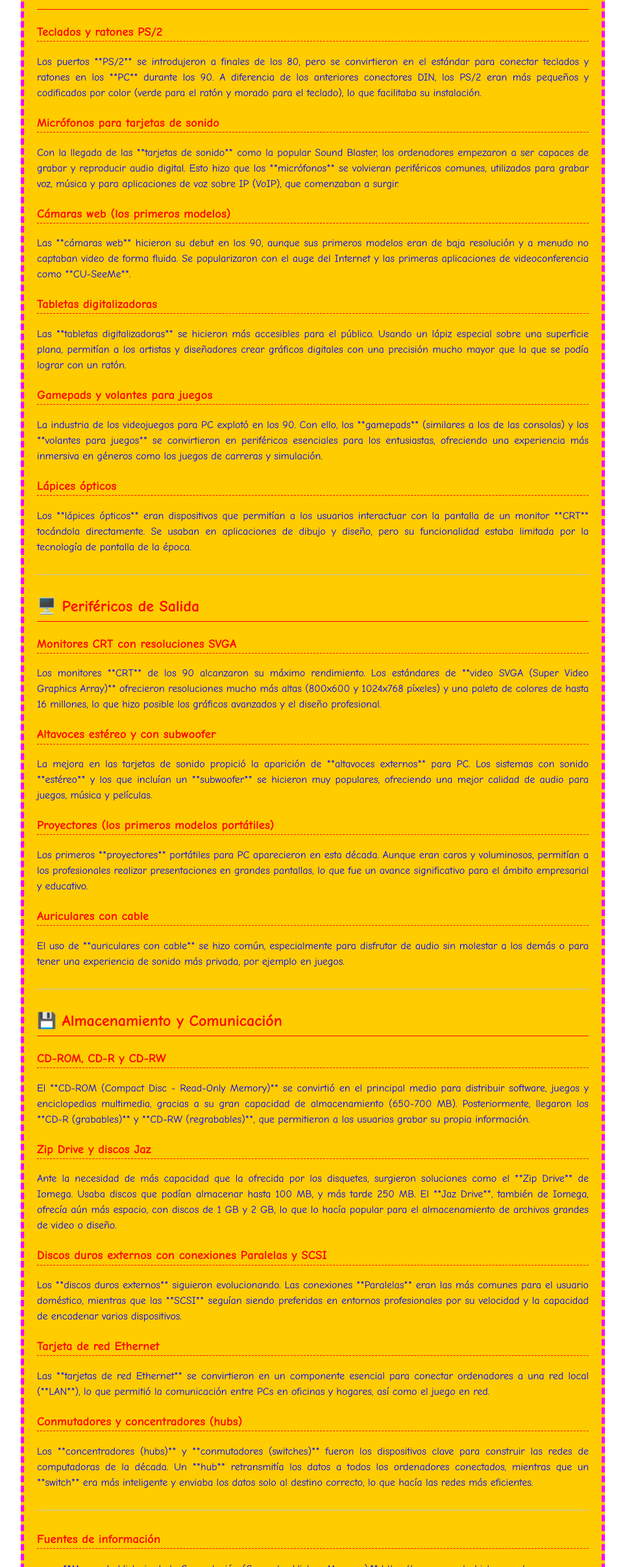
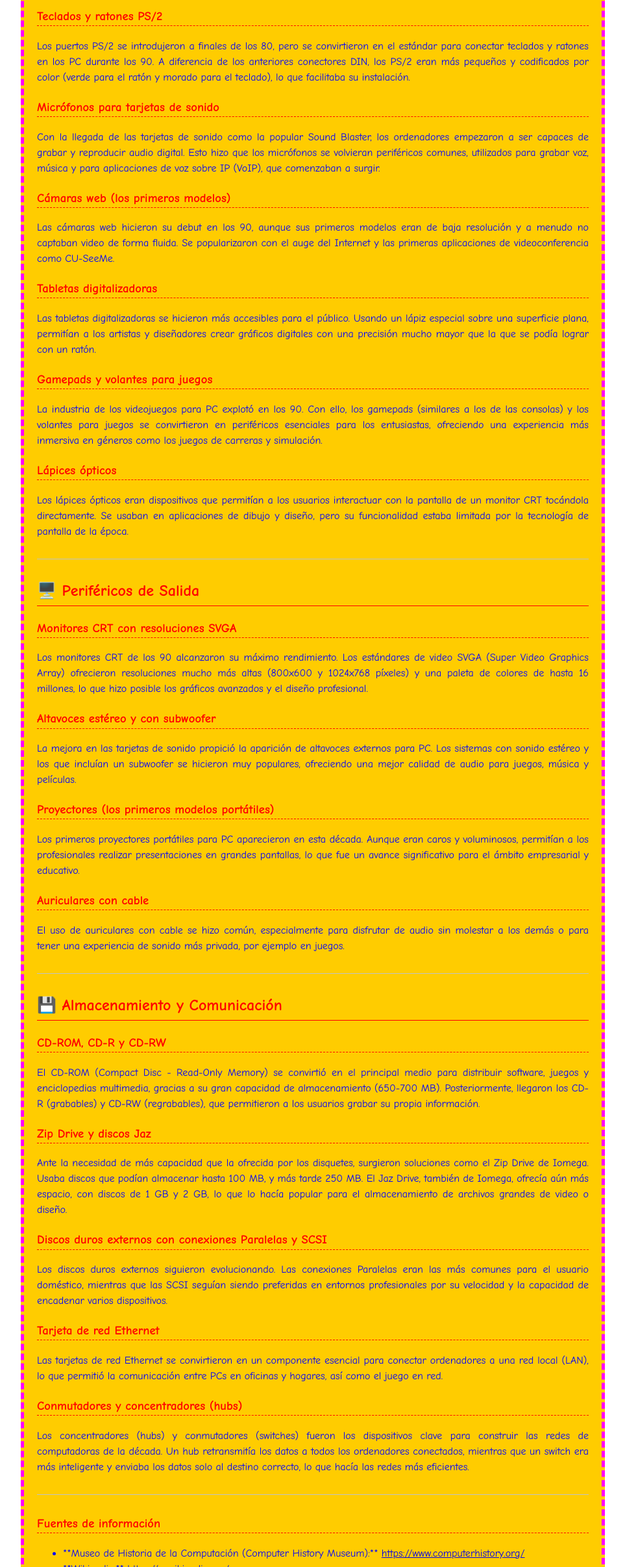
Before and after one commit to juantome49/perif-ricos, a plain HTML site: page pagina3.html in a window 1280 px wide. Shown: the part 388-2800 px from the top of the page at 65% size, without its empty margins (158-1121 px from the left). Drawn offline with Linux system fonts and the light colour scheme.

Commit message:
Update pagina3.html

```diff
--- a/pagina3.html
+++ b/pagina3.html
@@ -95,43 +95,43 @@
 
     <div class="decade-1990">
         <h2 id="decade-1990">### Década de 1990</h2>
-        <p>A continuación se detallan los **periféricos de entrada, salida, almacenamiento y comunicación** utilizados en la década de 1990.</p>
+        <p>periféricos de entrada, salida, almacenamiento y comunicación utilizados en la década de 1990.</p>
         <hr>
         <h2>⌨️ Periféricos de Entrada</h2>
         <h3>Teclados y ratones PS/2</h3>
-        <p>Los puertos **PS/2** se introdujeron a finales de los 80, pero se convirtieron en el estándar para conectar teclados y ratones en los **PC** durante los 90. A diferencia de los anteriores conectores DIN, los PS/2 eran más pequeños y codificados por color (verde para el ratón y morado para el teclado), lo que facilitaba su instalación.</p>
+        <p>Los puertos PS/2 se introdujeron a finales de los 80, pero se convirtieron en el estándar para conectar teclados y ratones en los PC durante los 90. A diferencia de los anteriores conectores DIN, los PS/2 eran más pequeños y codificados por color (verde para el ratón y morado para el teclado), lo que facilitaba su instalación.</p>
         <h3>Micrófonos para tarjetas de sonido</h3>
-        <p>Con la llegada de las **tarjetas de sonido** como la popular Sound Blaster, los ordenadores empezaron a ser capaces de grabar y reproducir audio digital. Esto hizo que los **micrófonos** se volvieran periféricos comunes, utilizados para grabar voz, música y para aplicaciones de voz sobre IP (VoIP), que comenzaban a surgir.</p>
+        <p>Con la llegada de las tarjetas de sonido como la popular Sound Blaster, los ordenadores empezaron a ser capaces de grabar y reproducir audio digital. Esto hizo que los micrófonos se volvieran periféricos comunes, utilizados para grabar voz, música y para aplicaciones de voz sobre IP (VoIP), que comenzaban a surgir.</p>
         <h3>Cámaras web (los primeros modelos)</h3>
-        <p>Las **cámaras web** hicieron su debut en los 90, aunque sus primeros modelos eran de baja resolución y a menudo no captaban video de forma fluida. Se popularizaron con el auge del Internet y las primeras aplicaciones de videoconferencia como **CU-SeeMe**.</p>
+        <p>Las cámaras web hicieron su debut en los 90, aunque sus primeros modelos eran de baja resolución y a menudo no captaban video de forma fluida. Se popularizaron con el auge del Internet y las primeras aplicaciones de videoconferencia como CU-SeeMe.</p>
         <h3>Tabletas digitalizadoras</h3>
-        <p>Las **tabletas digitalizadoras** se hicieron más accesibles para el público. Usando un lápiz especial sobre una superficie plana, permitían a los artistas y diseñadores crear gráficos digitales con una precisión mucho mayor que la que se podía lograr con un ratón.</p>
+        <p>Las tabletas digitalizadoras se hicieron más accesibles para el público. Usando un lápiz especial sobre una superficie plana, permitían a los artistas y diseñadores crear gráficos digitales con una precisión mucho mayor que la que se podía lograr con un ratón.</p>
         <h3>Gamepads y volantes para juegos</h3>
-        <p>La industria de los videojuegos para PC explotó en los 90. Con ello, los **gamepads** (similares a los de las consolas) y los **volantes para juegos** se convirtieron en periféricos esenciales para los entusiastas, ofreciendo una experiencia más inmersiva en géneros como los juegos de carreras y simulación.</p>
+        <p>La industria de los videojuegos para PC explotó en los 90. Con ello, los gamepads (similares a los de las consolas) y los volantes para juegos se convirtieron en periféricos esenciales para los entusiastas, ofreciendo una experiencia más inmersiva en géneros como los juegos de carreras y simulación.</p>
         <h3>Lápices ópticos</h3>
-        <p>Los **lápices ópticos** eran dispositivos que permitían a los usuarios interactuar con la pantalla de un monitor **CRT** tocándola directamente. Se usaban en aplicaciones de dibujo y diseño, pero su funcionalidad estaba limitada por la tecnología de pantalla de la época.</p>
+        <p>Los lápices ópticos eran dispositivos que permitían a los usuarios interactuar con la pantalla de un monitor CRT tocándola directamente. Se usaban en aplicaciones de dibujo y diseño, pero su funcionalidad estaba limitada por la tecnología de pantalla de la época.</p>
         <hr>
         <h2>🖥️ Periféricos de Salida</h2>
         <h3>Monitores CRT con resoluciones SVGA</h3>
-        <p>Los monitores **CRT** de los 90 alcanzaron su máximo rendimiento. Los estándares de **video SVGA (Super Video Graphics Array)** ofrecieron resoluciones mucho más altas (800x600 y 1024x768 píxeles) y una paleta de colores de hasta 16 millones, lo que hizo posible los gráficos avanzados y el diseño profesional.</p>
+        <p>Los monitores CRT de los 90 alcanzaron su máximo rendimiento. Los estándares de video SVGA (Super Video Graphics Array) ofrecieron resoluciones mucho más altas (800x600 y 1024x768 píxeles) y una paleta de colores de hasta 16 millones, lo que hizo posible los gráficos avanzados y el diseño profesional.</p>
         <h3>Altavoces estéreo y con subwoofer</h3>
-        <p>La mejora en las tarjetas de sonido propició la aparición de **altavoces externos** para PC. Los sistemas con sonido **estéreo** y los que incluían un **subwoofer** se hicieron muy populares, ofreciendo una mejor calidad de audio para juegos, música y películas.</p>
+        <p>La mejora en las tarjetas de sonido propició la aparición de altavoces externos para PC. Los sistemas con sonido estéreo y los que incluían un subwoofer se hicieron muy populares, ofreciendo una mejor calidad de audio para juegos, música y películas.</p>
         <h3>Proyectores (los primeros modelos portátiles)</h3>
-        <p>Los primeros **proyectores** portátiles para PC aparecieron en esta década. Aunque eran caros y voluminosos, permitían a los profesionales realizar presentaciones en grandes pantallas, lo que fue un avance significativo para el ámbito empresarial y educativo.</p>
+        <p>Los primeros proyectores portátiles para PC aparecieron en esta década. Aunque eran caros y voluminosos, permitían a los profesionales realizar presentaciones en grandes pantallas, lo que fue un avance significativo para el ámbito empresarial y educativo.</p>
         <h3>Auriculares con cable</h3>
-        <p>El uso de **auriculares con cable** se hizo común, especialmente para disfrutar de audio sin molestar a los demás o para tener una experiencia de sonido más privada, por ejemplo en juegos.</p>
+        <p>El uso de auriculares con cable se hizo común, especialmente para disfrutar de audio sin molestar a los demás o para tener una experiencia de sonido más privada, por ejemplo en juegos.</p>
         <hr>
         <h2>💾 Almacenamiento y Comunicación</h2>
         <h3>CD-ROM, CD-R y CD-RW</h3>
-        <p>El **CD-ROM (Compact Disc - Read-Only Memory)** se convirtió en el principal medio para distribuir software, juegos y enciclopedias multimedia, gracias a su gran capacidad de almacenamiento (650-700 MB). Posteriormente, llegaron los **CD-R (grabables)** y **CD-RW (regrabables)**, que permitieron a los usuarios grabar su propia información.</p>
+        <p>El CD-ROM (Compact Disc - Read-Only Memory) se convirtió en el principal medio para distribuir software, juegos y enciclopedias multimedia, gracias a su gran capacidad de almacenamiento (650-700 MB). Posteriormente, llegaron los CD-R (grabables) y CD-RW (regrabables), que permitieron a los usuarios grabar su propia información.</p>
         <h3>Zip Drive y discos Jaz</h3>
-        <p>Ante la necesidad de más capacidad que la ofrecida por los disquetes, surgieron soluciones como el **Zip Drive** de Iomega. Usaba discos que podían almacenar hasta 100 MB, y más tarde 250 MB. El **Jaz Drive**, también de Iomega, ofrecía aún más espacio, con discos de 1 GB y 2 GB, lo que lo hacía popular para el almacenamiento de archivos grandes de video o diseño.</p>
+        <p>Ante la necesidad de más capacidad que la ofrecida por los disquetes, surgieron soluciones como el Zip Drive de Iomega. Usaba discos que podían almacenar hasta 100 MB, y más tarde 250 MB. El Jaz Drive, también de Iomega, ofrecía aún más espacio, con discos de 1 GB y 2 GB, lo que lo hacía popular para el almacenamiento de archivos grandes de video o diseño.</p>
         <h3>Discos duros externos con conexiones Paralelas y SCSI</h3>
-        <p>Los **discos duros externos** siguieron evolucionando. Las conexiones **Paralelas** eran las más comunes para el usuario doméstico, mientras que las **SCSI** seguían siendo preferidas en entornos profesionales por su velocidad y la capacidad de encadenar varios dispositivos.</p>
+        <p>Los discos duros externos siguieron evolucionando. Las conexiones Paralelas eran las más comunes para el usuario doméstico, mientras que las SCSI seguían siendo preferidas en entornos profesionales por su velocidad y la capacidad de encadenar varios dispositivos.</p>
         <h3>Tarjeta de red Ethernet</h3>
-        <p>Las **tarjetas de red Ethernet** se convirtieron en un componente esencial para conectar ordenadores a una red local (**LAN**), lo que permitió la comunicación entre PCs en oficinas y hogares, así como el juego en red.</p>
+        <p>Las tarjetas de red Ethernet se convirtieron en un componente esencial para conectar ordenadores a una red local (LAN), lo que permitió la comunicación entre PCs en oficinas y hogares, así como el juego en red.</p>
         <h3>Conmutadores y concentradores (hubs)</h3>
-        <p>Los **concentradores (hubs)** y **conmutadores (switches)** fueron los dispositivos clave para construir las redes de computadoras de la década. Un **hub** retransmitía los datos a todos los ordenadores conectados, mientras que un **switch** era más inteligente y enviaba los datos solo al destino correcto, lo que hacía las redes más eficientes.</p>
+        <p>Los concentradores (hubs) y conmutadores (switches) fueron los dispositivos clave para construir las redes de computadoras de la década. Un hub retransmitía los datos a todos los ordenadores conectados, mientras que un switch era más inteligente y enviaba los datos solo al destino correcto, lo que hacía las redes más eficientes.</p>
         <hr>
         <h3>Fuentes de información</h3>
         <ul>
@@ -183,14 +183,7 @@
         <p>A finales de la década, el formato Blu-ray entró en el mercado como el sucesor del DVD. Con una capacidad de hasta 25 GB por capa, permitió la grabación de películas en alta definición completa (1080p), marcando el comienzo de la era del contenido en HD.</p>
         <h3>Tarjetas de red Wi-Fi</h3>
         <p>La conectividad inalámbrica se generalizó. Las tarjetas de red Wi-Fi se hicieron comunes en los ordenadores portátiles y de escritorio, permitiendo a los usuarios conectarse a redes sin la necesidad de cables Ethernet, lo que ofrecía una libertad y conveniencia sin precedentes.</p>
-        <hr>
-        <h3>Fuentes de información</h3>
-        <ul>
-            <li>**Museo de Historia de la Computación (Computer History Museum):** <a href="https://www.computerhistory.org/" target="_blank">https://www.computerhistory.org/</a></li>
-            <li>**Wikipedia:** <a href="https://es.wikipedia.org/" target="_blank">https://es.wikipedia.org/</a></li>
-            <li>**TechRadar:** <a href="https://www.techradar.com/" target="_blank">https://www.techradar.com/</a></li>
-            <li>**PCMag:** <a href="https://www.pcmag.com/" target="_blank">https://www.pcmag.com/</a></li>
-        </ul>
+
     </div>
 
     <div class="navigation">
```
